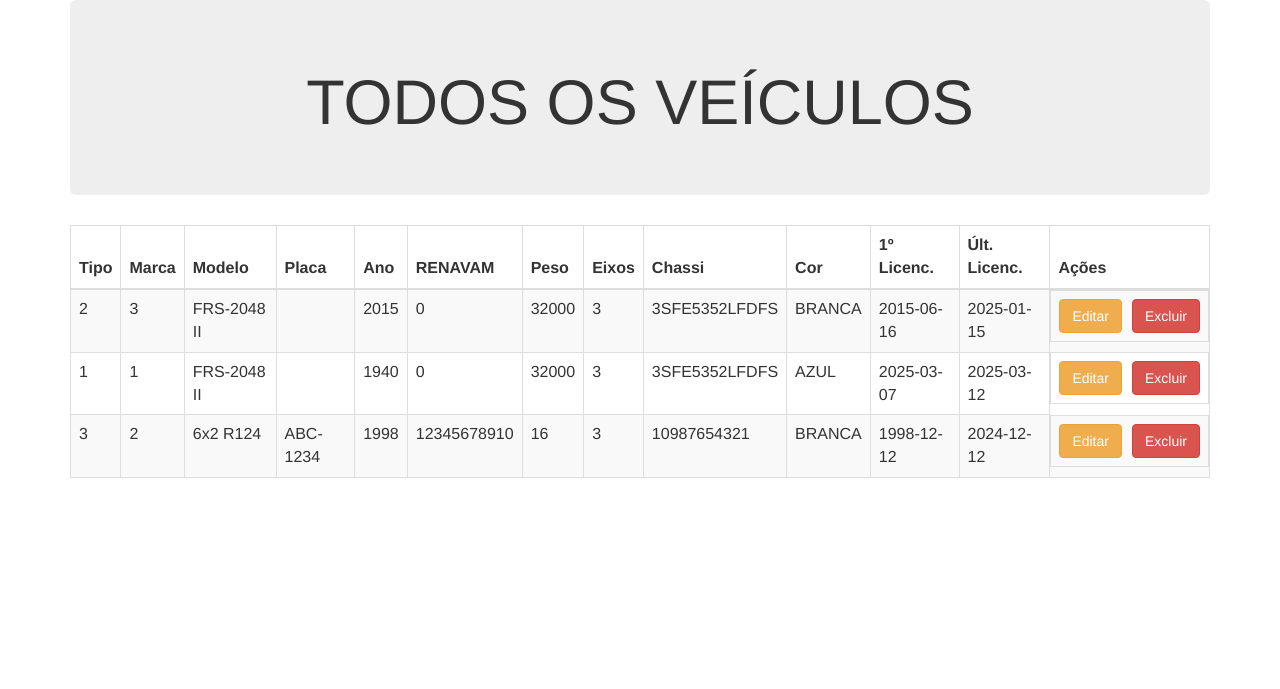
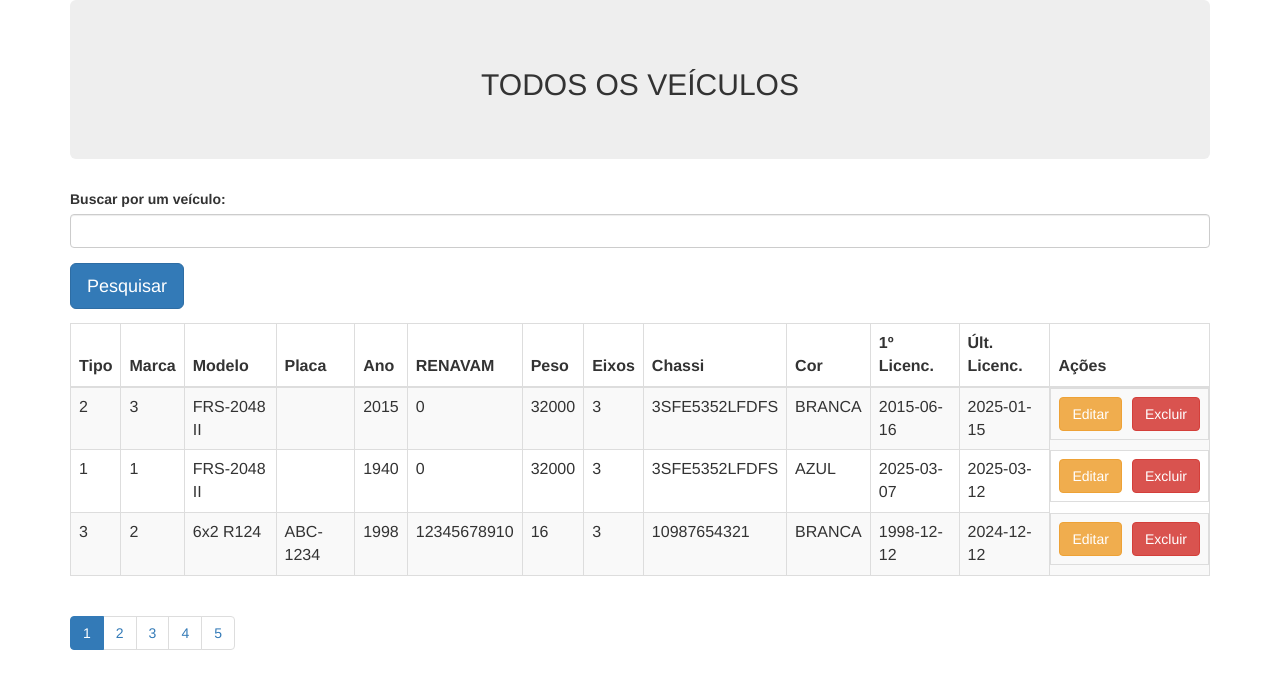
Before and after one commit to gustavoalvesdev/frota-cloud, a PHP site: page /controle_frotas/veiculos in a window 1280 px wide. Shown: the top 689 px of the page. Run offline with PHP 8.4, Linux system fonts and the light colour scheme; data comes from the database, SQL or seed files in the repository.

Commit message:
frontend de paginacao e buscas na listagem de veiculos

```diff
--- a/views/veiculos.php
+++ b/views/veiculos.php
@@ -1,9 +1,27 @@
 <div class="container">
 	<div class="jumbotron">
-		<h1 class="text-center">TODOS OS VEÍCULOS</h1>
+		<h2 class="text-center">TODOS OS VEÍCULOS</h2>
 		<!-- text-center -->
 	</div>
 	<!-- jumbotron -->
+
+	<form>
+		<div class="row"	>
+			<div class="col-md-12">
+				<div class="form-group">
+					<label for="busca_veiculo">Buscar por um veículo:</label>
+					<input type="search" name="busca_veiculo" class="form-control">
+					<!-- form-control -->
+
+				</div>
+				<!-- form-group -->
+				<input type="submit" class="btn btn-primary btn-lg" name="btn_buscar" value="Pesquisar">
+				<!-- btn btn-primary btn-lg -->
+			</div>
+			<!-- col-md-12 -->
+		</div>
+		<!-- row -->
+	</form>
 
 	<div class="table-responsive">
 		<table class="table table-striped table-bordered">
@@ -47,5 +65,15 @@
 		<!-- table table-striped table-bordered -->
 	</div>
 	<!-- table-responsive -->
+
+	<ul class="pagination">
+		<li class="active"><a href="#">1</a></li>
+		<!-- active -->
+		<li><a href="#">2</a></li>
+		<li><a href="#">3</a></li>
+		<li><a href="#">4</a></li>
+		<li><a href="#">5</a></li>
+	</ul>
+	<!-- pagination -->
 </div>
 <!-- container -->
```
